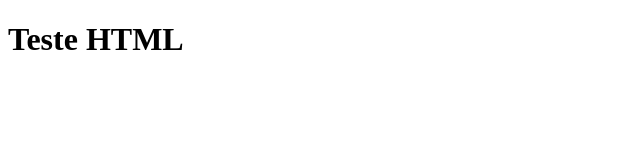
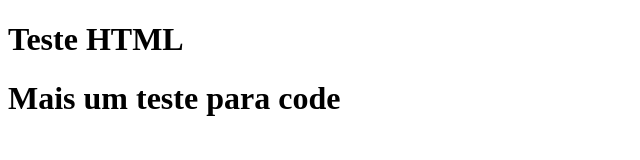
Before and after one commit to Grupo-Plantao/demo-repository, a website: page index.html in a window 1280 px wide. Shown: the whole page, without its empty margins (0-640 px from the left). Drawn offline with Linux system fonts and the light colour scheme.

Commit message:
Update index.html

```diff
--- a/index.html
+++ b/index.html
@@ -8,6 +8,7 @@
 <body>
 
     <h1>Teste HTML</h1>
+    <h1>Mais um teste para code</h1>
 
 </body>
 </html>
```
